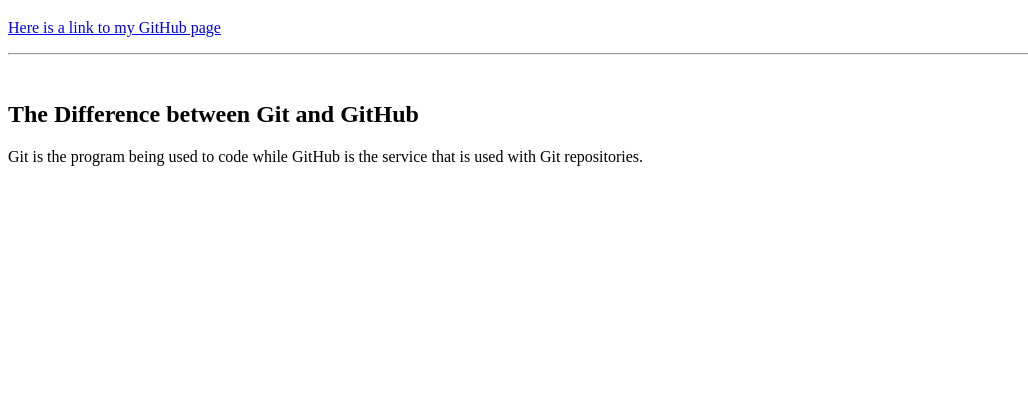
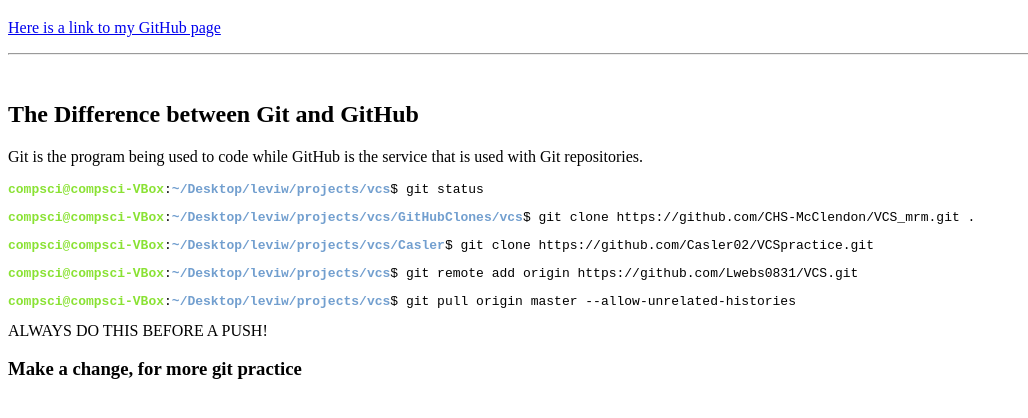
Before and after one commit to Lwebs0831/VCS, a plain HTML site: page index.html in a window 1280 px wide. Shown: the part 62-480 px from the top of the page, without its empty margins (0-1028 px from the left). Drawn offline with Linux system fonts and the light colour scheme; a web font is replaced by a local one.

Commit message:
Practice period A1 undo clear

```diff
--- a/index.html
+++ b/index.html
@@ -1,13 +1,14 @@
 <!DOCTYPE html>
 <html>
+
 <head>
   <meta charset="UTF-8">
   <meta name="viewport" content="width=device-width, initial-scale=1.0">
   <meta http-equiv="X-UA-Compatible" content="ie=edge">
   <link rel="stylesheet" href="https://fonts.googleapis.com/css?family=Fruktur">
-<link rel="stylesheet" type="text/css" href="Git.css">
+  <link rel="stylesheet" type="text/css" href="Git.css">
 
-<script type="text/javascript" src="Git.js"></script>
+  <script type="text/javascript" src="Git.js"></script>
 
 </head>
 
@@ -18,3 +19,14 @@
 <h2>The Difference between Git and GitHub
 </h2>
 <p>Git is the program being used to code while GitHub is the service that is used with Git repositories.</p>
+<pre><font color="#8AE234"><b>compsci@compsci-VBox</b></font>:<font color="#729FCF"><b>~/Desktop/leviw/projects/vcs</b></font>$ git status</pre>
+
+<pre><font color="#8AE234"><b>compsci@compsci-VBox</b></font>:<font color="#729FCF"><b>~/Desktop/leviw/projects/vcs/GitHubClones/vcs</b></font>$ git clone https://github.com/CHS-McClendon/VCS_mrm.git .
+</pre>
+<pre><font color="#8AE234"><b>compsci@compsci-VBox</b></font>:<font color="#729FCF"><b>~/Desktop/leviw/projects/vcs/Casler</b></font>$ git clone https://github.com/Casler02/VCSpractice.git</pre>
+
+<pre><font color="#8AE234"><b>compsci@compsci-VBox</b></font>:<font color="#729FCF"><b>~/Desktop/leviw/projects/vcs</b></font>$ git remote add origin https://github.com/Lwebs0831/VCS.git</pre>
+
+<pre><font color="#8AE234"><b>compsci@compsci-VBox</b></font>:<font color="#729FCF"><b>~/Desktop/leviw/projects/vcs</b></font>$ git pull origin master --allow-unrelated-histories</pre>
+ALWAYS DO THIS BEFORE A PUSH!
+<h3>Make a change, for more git practice</h3>
```
